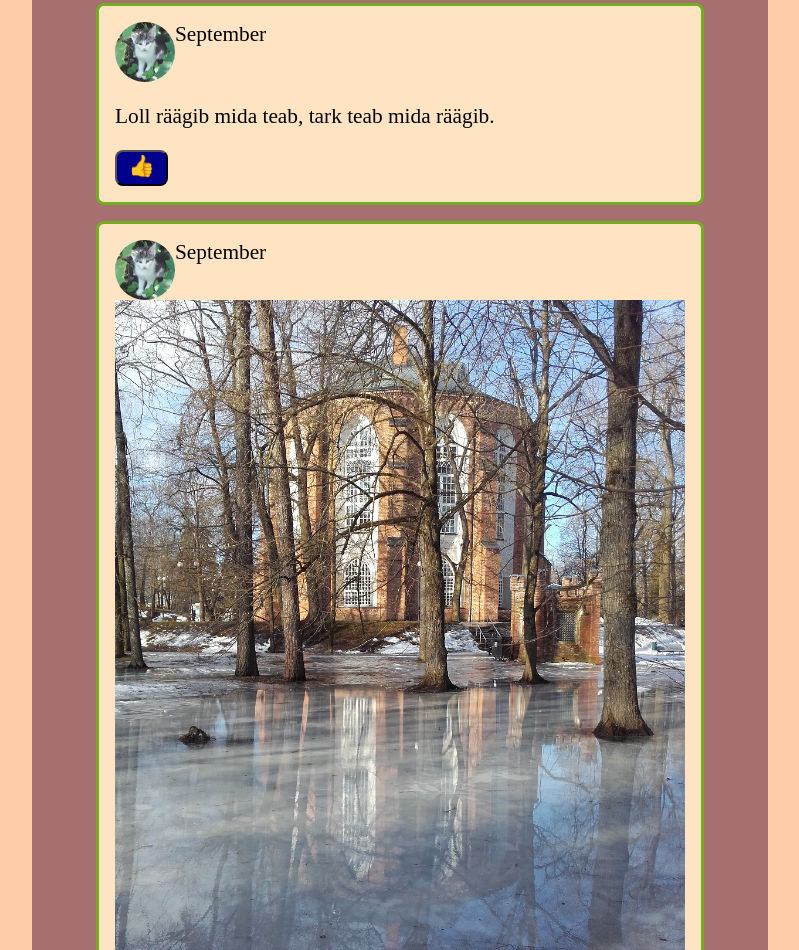
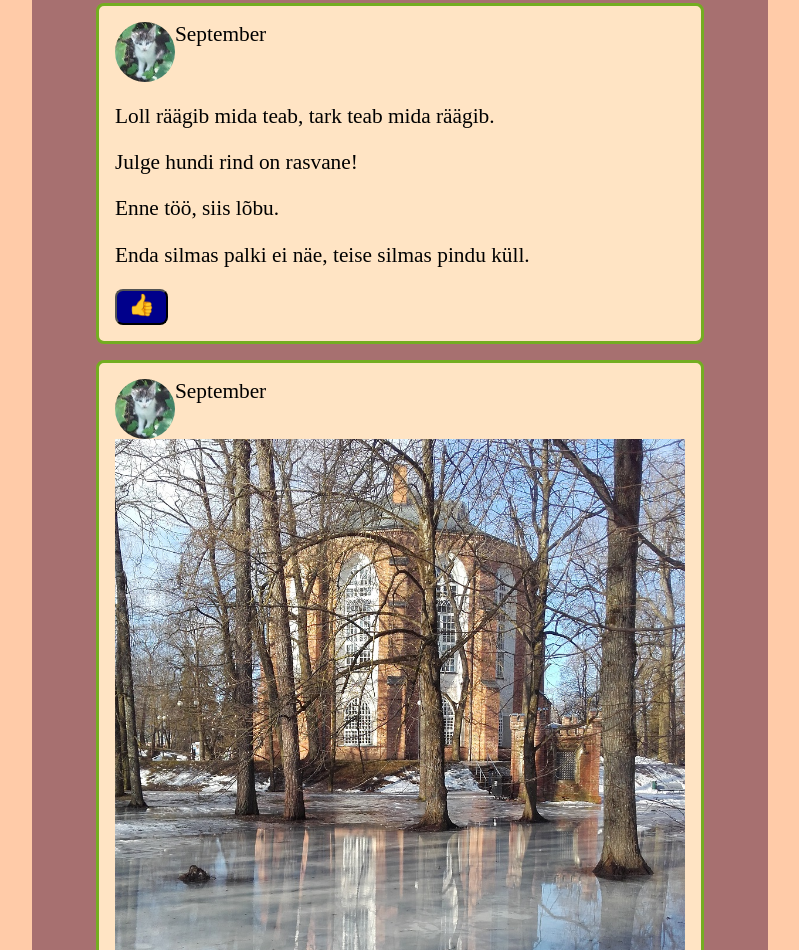
Before and after one commit to semjon00/wad20-homework1, a plain HTML site: page index.html in a window 1280 px wide. Shown: the part 771-1721 px from the top of the page, without its empty margins (240-1039 px from the left). Drawn offline with Linux system fonts and the light colour scheme.

```diff
--- a/index.html
+++ b/index.html
@@ -40,7 +40,10 @@
             <p>
                 Loll räägib mida teab, tark teab mida räägib.
             </p>
+	    <p>Julge hundi rind on rasvane!</p>
         </div>
+	    <p>Enne töö, siis lõbu.</p>
+	    <p>Enda silmas palki ei näe, teise silmas pindu küll.</p>
         <button class="like-button">👍</button>
     </section>
 
```
